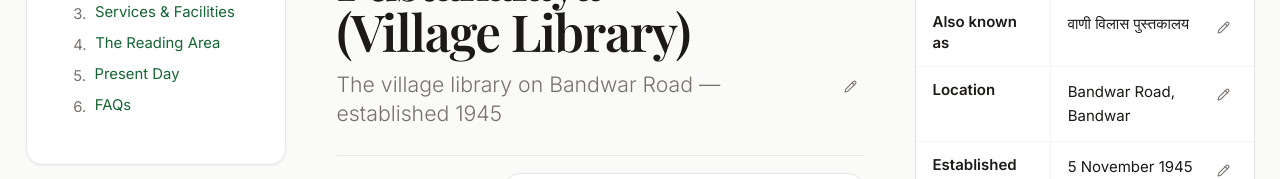
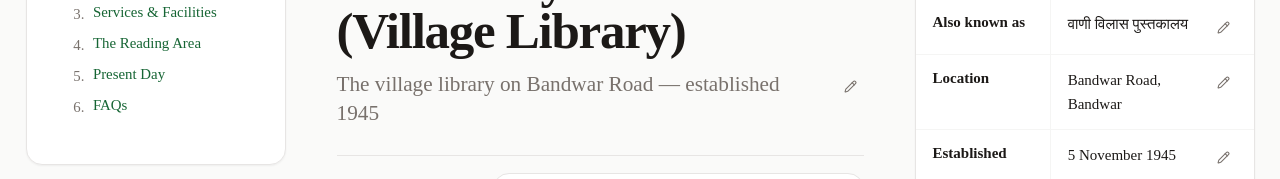
Before and after one commit to ravirajhere/Bandwar, a Next.js app: page /article/vaani-vilas-library-bandwar in a window 1280 px wide. Shown: the part 297-476 px from the top of the page. Built offline with nearby package versions, Linux system fonts and the light colour scheme; no server answers.

Commit message:
Update layout.tsx

```diff
--- a/src/app/layout.tsx
+++ b/src/app/layout.tsx
@@ -1,24 +1,10 @@
 import type { Metadata, Viewport } from "next";
-import { Inter, Playfair_Display } from "next/font/google";
 import "./globals.css";
 import { getMasterData } from "@/lib/data";
 import { getSearchIndex } from "@/lib/search-data";
 import { Header } from "@/components/layout/Header";
 import { Footer } from "@/components/layout/Footer";
 import { ToastProvider } from "@/components/ui/Toast";
-
-const inter = Inter({
-  subsets: ["latin"],
-  variable: "--font-inter",
-  display: "swap"
-});
-
-const playfair = Playfair_Display({
-  subsets: ["latin"],
-  weight: ["400", "500", "600", "700"],
-  variable: "--font-playfair",
-  display: "swap"
-});
 
 export const viewport: Viewport = {
   themeColor: [
@@ -121,8 +107,13 @@ export default function RootLayout({ children }: Readonly<{ children: React.Reac
   ];
 
   return (
-    <html lang="en-IN" className={`${inter.variable} ${playfair.variable}`} suppressHydrationWarning>
+    <html lang="en-IN" suppressHydrationWarning>
       <head>
+        {/* 👇 Google Fonts direct head me load kar diye hain 👇 */}
+        <link rel="preconnect" href="https://fonts.googleapis.com" />
+        <link rel="preconnect" href="https://fonts.gstatic.com" crossOrigin="anonymous" />
+        <link href="https://fonts.googleapis.com/css2?family=Inter:wght@400;500;600;700&family=Playfair+Display:wght@400;500;600;700&display=swap" rel="stylesheet" />
+
         <script
           dangerouslySetInnerHTML={{
             __html: `
```
